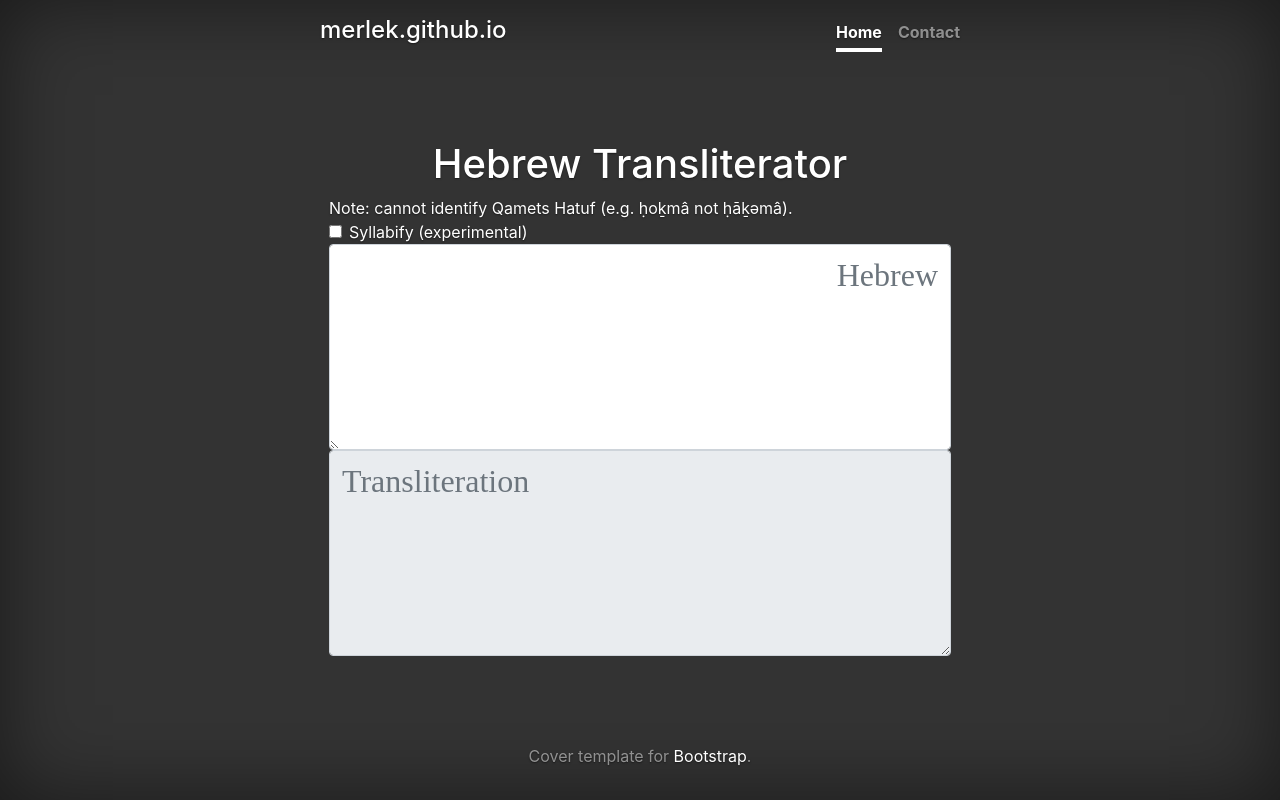
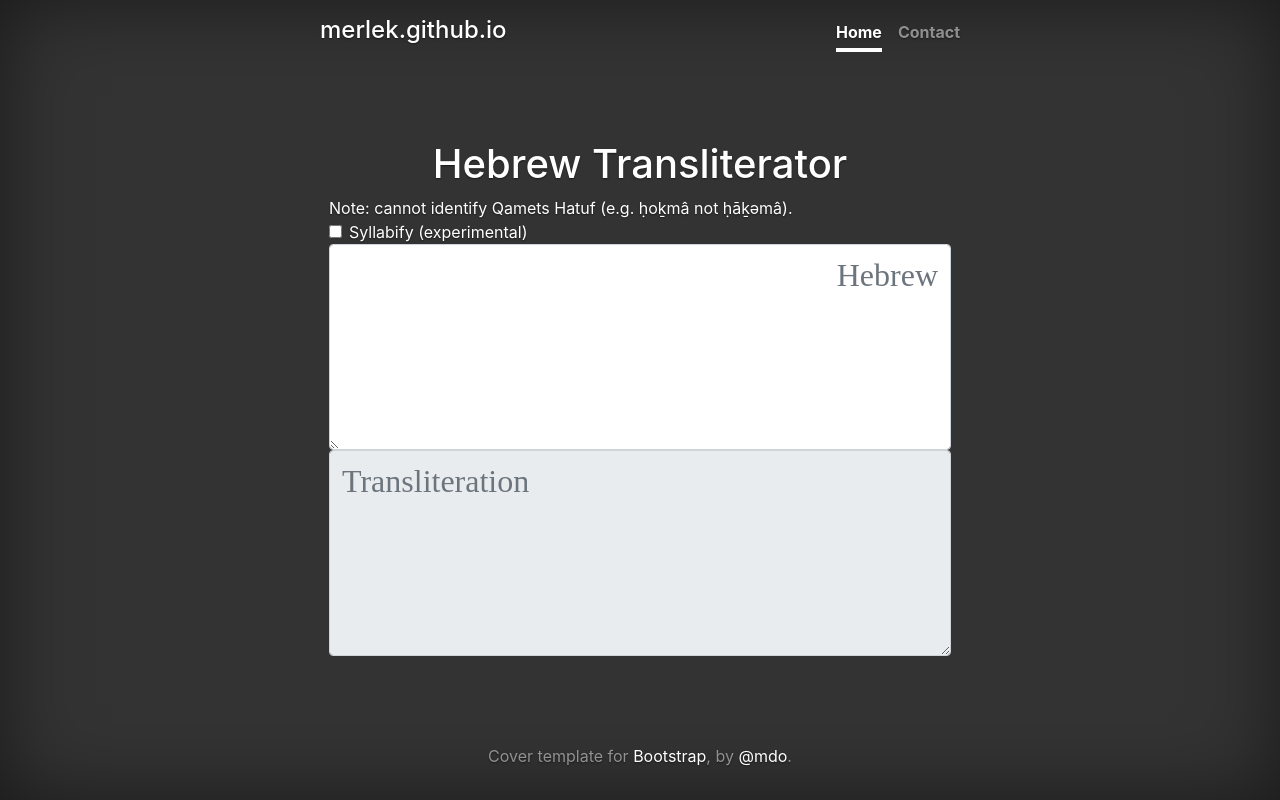
Before and after one commit to merlek/merlek.github.io, an Angular app in the folder merlek-app/: page / in a window 1280 px wide. Built offline with nearby package versions, Linux system fonts and the light colour scheme.

Commit message:
added credit for bootstrap theme

```diff
--- a/merlek-app/src/app/app.component.html
+++ b/merlek-app/src/app/app.component.html
@@ -5,7 +5,7 @@
   </main>
   <footer class="mastfoot mt-auto">
     <div class="inner">
-      <p>Cover template for <a href="https://getbootstrap.com/">Bootstrap</a>.</p>
+      <p>Cover template for <a href="https://getbootstrap.com/">Bootstrap</a>, by <a href="https://twitter.com/mdo">@mdo</a>.</p>
     </div>
   </footer>
 </div>
```
Also changed, not shown: 12 other files (tests, documents, lock files or other folders).
